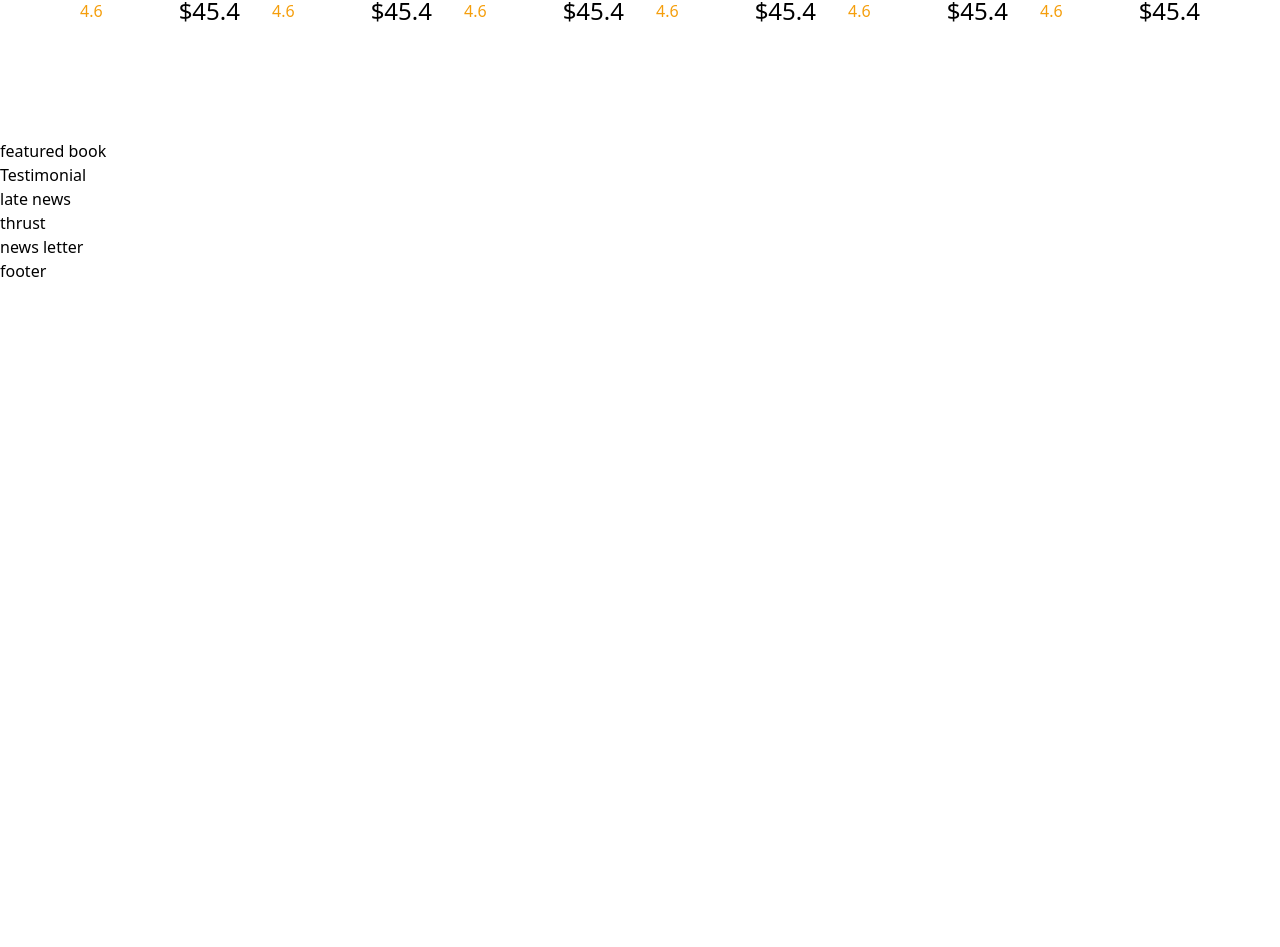
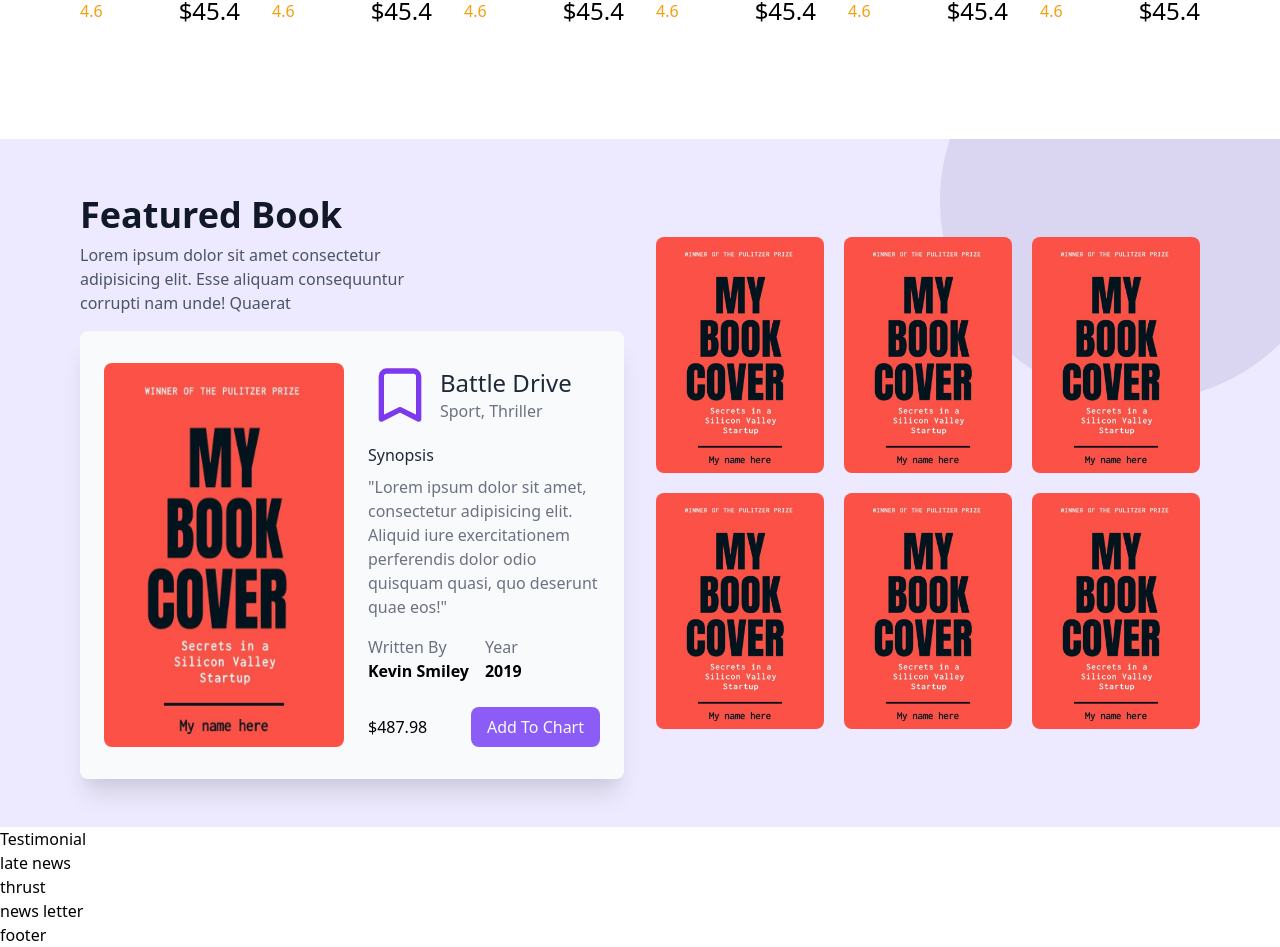
Before and after one commit to wardydev/book-storev2, a React (Create React App) app: page / in a window 1280 px wide. Shown: the part 3413-4360 px from the top of the page. Before the commit the page ends 3696 px from the top, so only its background shows below. Built offline with nearby package versions, Linux system fonts and the light colour scheme.

Commit message:
finished featured

```diff
--- /dev/null
+++ b/src/container/sections/home/FeaturedBook/index.css
@@ -0,0 +1,16 @@
+/* E5E3F3 */
+.featured {
+    position: relative;
+    overflow: hidden;
+}
+
+.featured::before {
+    content: '';
+    width: 400px;
+    height: 400px;
+    background-color: #dad6f1;
+    border-radius: 100%;
+    position: absolute;
+    top: -20%;
+    right: -60px;
+}
--- a/src/container/sections/home/FeaturedBook/index.jsx
+++ b/src/container/sections/home/FeaturedBook/index.jsx
@@ -1,9 +1,68 @@
 import React from 'react'
+
+// css
+import './index.css'
+// img
+import BookOne from '../../../../assets/images/featured/img1.jpg'
 
 export default function FeaturedBook() {
     return (
-        <div>
-            featured book
-        </div>
+        <section className="featured px-20 py-12 bg-purple-100">
+            <div className="container grid grid-cols-2 items-center gap-8 relative z-10">
+                <div>
+                    {/* titile */}
+                    <div className="mb-4 w-2/3">
+                        <h3 className="text-4xl my-2 text-gray-900 font-bold">Featured Book</h3>
+                        <p className="text-gray-600">Lorem ipsum dolor sit amet consectetur adipisicing elit. Esse aliquam consequuntur corrupti nam unde! Quaerat</p>
+                    </div>
+
+                    {/* card */}
+                    <div className="px-6 py-8 rounded-lg bg-gray-50 flex space-x-6 shadow-xl">
+                        <img src={BookOne} alt="book-1" className="rounded-lg" width="240" />
+
+                        <div>
+                            <div className="flex items-center space-x-2 mb-4">
+                                <svg xmlns="http://www.w3.org/2000/svg" className="h-16 w-16 text-purple-600" fill="none" viewBox="0 0 24 24" stroke="currentColor">
+                                <path strokeLinecap="round" strokeLinejoin="round" strokeWidth={2} d="M5 5a2 2 0 012-2h10a2 2 0 012 2v16l-7-3.5L5 21V5z" />
+                                </svg>
+
+                                <div>
+                                    <h4 className="text-gray-800 font-medium text-2xl">Battle Drive</h4>
+                                    <p className="text-gray-500">Sport, Thriller</p>
+                                </div>
+
+                            </div>
+                            <div className="mb-4">
+                                <p className="font-medium text-gray-800 mb-2">Synopsis</p>
+                                <p className="text-gray-500">"Lorem ipsum dolor sit amet, consectetur adipisicing elit. Aliquid iure exercitationem perferendis dolor odio quisquam quasi, quo deserunt quae eos!"</p>
+                            </div>
+                            <div className="flex space-x-4 mb-6">
+                                <div>
+                                    <p className="text-gray-500">Written By</p>
+                                    <b>Kevin Smiley</b>
+                                </div>
+                                <div>
+                                    <p className="text-gray-500">Year</p>
+                                    <b>2019</b>
+                                </div>
+                            </div>
+
+                            <div className="flex items-center justify-between">
+                                <span>$487.98</span>
+                                <button className="rounded-lg bg-purple-500 hover:bg-purple-600 text-gray-50 py-2 px-4">Add To Chart</button>
+                            </div>
+                        </div>
+                    </div>
+                </div>
+                <div className="grid grid-cols-3 gap-5 py-4">
+                    <img src={BookOne} alt="book-1" className="rounded-lg" />
+                    <img src={BookOne} alt="book-1" className="rounded-lg" />
+                    <img src={BookOne} alt="book-1" className="rounded-lg" />
+                    <img src={BookOne} alt="book-1" className="rounded-lg" />
+                    <img src={BookOne} alt="book-1" className="rounded-lg" />
+                    <img src={BookOne} alt="book-1" className="rounded-lg" />
+                </div>
+            </div>
+        </section>
     )
 }
```
